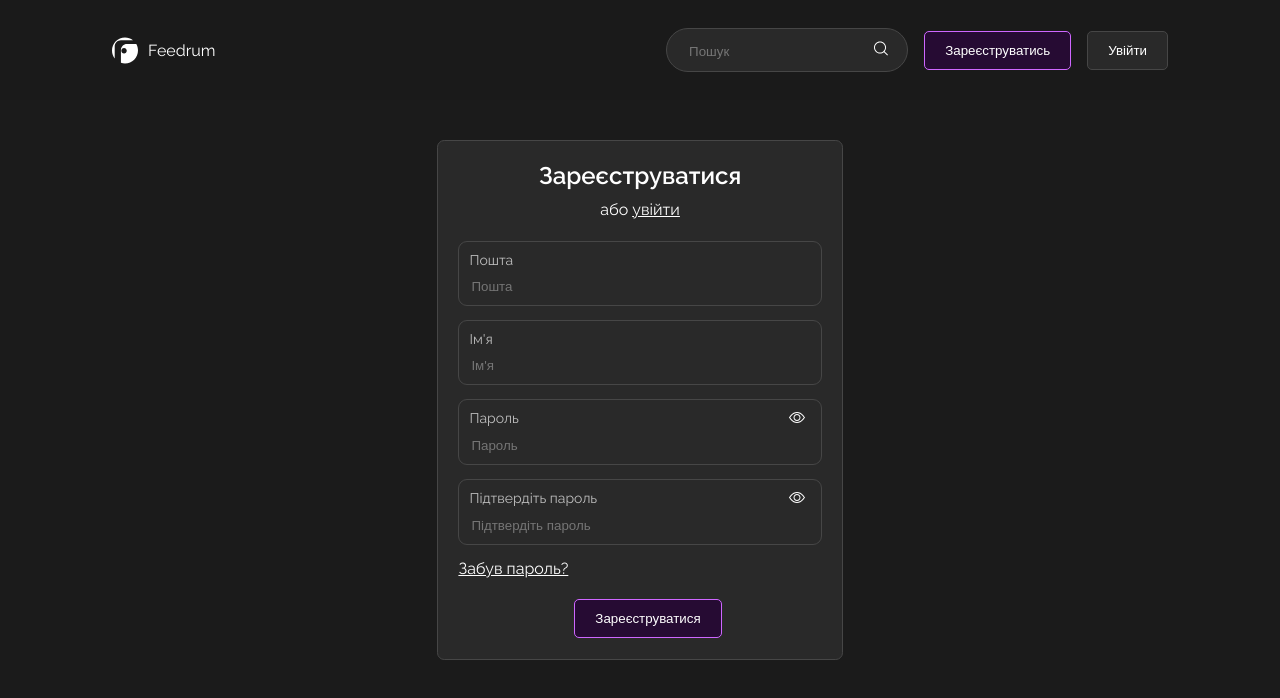
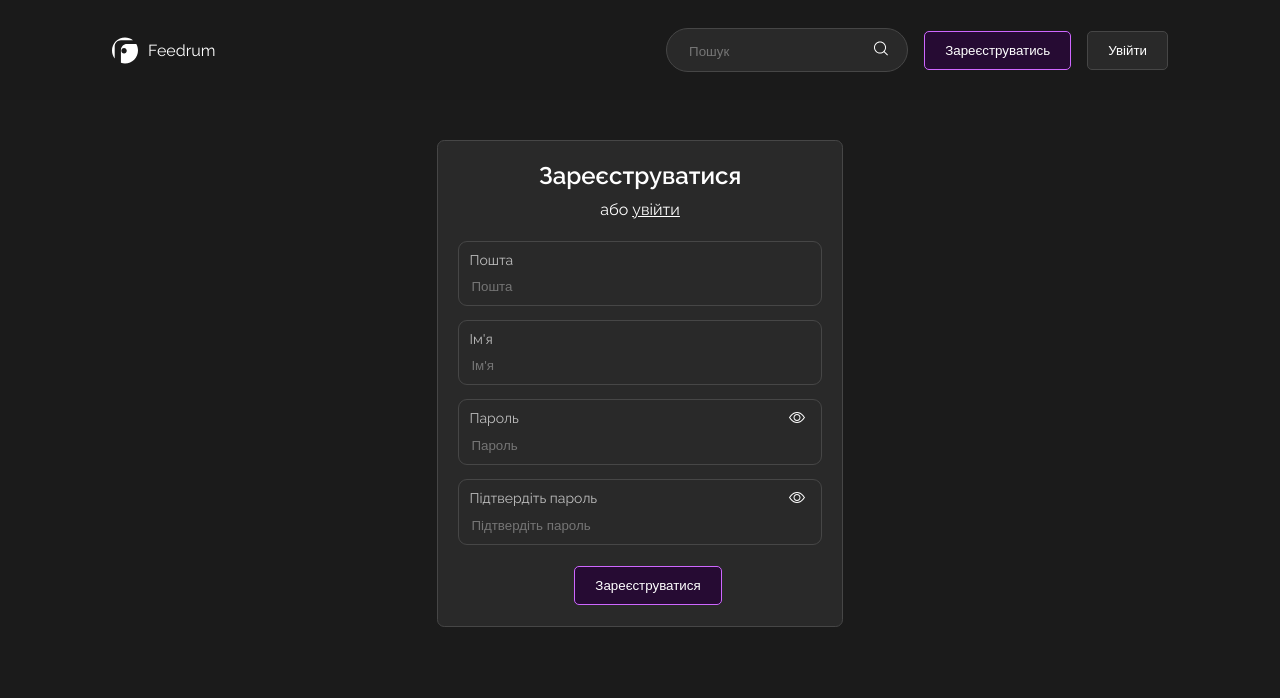
Before and after one commit to Feedrum-Project/feedrum-next, a Next.js app: page /registration in a window 1280 px wide. Shown: the top 698 px of the page. Built offline with nearby package versions, Linux system fonts and the light colour scheme.

Commit message:
added register form and module for this.

```diff
--- a/components/UI/Input/Input.tsx
+++ b/components/UI/Input/Input.tsx
@@ -15,7 +15,7 @@ export default function Input({type="text", name, placeholder}:InputProps) {
                 {type === "password" ?
                     <button><Image src={eye} alt="show password"/></button> : null}
             </div>
-            <input type={type} placeholder={placeholder} className={styles.inputSquareInput}/>
+            <input type={type} placeholder={placeholder} name={name} className={styles.inputSquareInput}/>
         </div>
     )
 }
--- a/helpers/verifyToken.helper.ts
+++ b/helpers/verifyToken.helper.ts
@@ -11,8 +11,8 @@ interface VerifiedJwtUser extends JwtUser, JwtPayload {}
 export default function verifyToken(token: string, type: TokenType) {
     const user = verify(token,
         type === "access"
-        ? process.env.JWT_TOKEN ?? "Nothing"
-        : process.env.JWT_REFRESH_TOKEN ?? "Also nothing");
+            ? process.env.JWT_TOKEN ?? "Nothing"
+            : process.env.JWT_REFRESH_TOKEN ?? "Also nothing");
     if (typeof user === "string") throw new WTFError()
 
     return user as VerifiedJwtUser
--- /dev/null
+++ b/module/RegistrationForm/RegistrationForm.tsx
@@ -0,0 +1,38 @@
+import Button from "components/UI/Button/Button"
+import Input from "components/UI/Input/Input"
+import registrate from "./fetch/registrate"
+
+import styles from "./styles/registration.module.sass"
+
+interface bodyObj {
+    name:string
+    email:string
+    password1:string
+    password2:string
+}
+
+export default function RegistrationForm() {
+    function prepare(e:any) {
+        e.preventDefault()
+        const body:bodyObj = {
+            "name": e.target["Ім'я"].value,
+            "email": e.target["Пошта"].value,
+            "password1": e.target["Пароль"].value,
+            "password2": e.target["Підтвердіть пароль"].value
+        }
+        registrate(body)
+    }
+    return (
+        <form method="POST" action="" onSubmit={(e:any) => prepare(e)}>
+            <div className={styles.registrationMiddle}>
+                <Input type="email" name="Пошта" placeholder="Пошта"/>
+                <Input type="text" name="Ім'я" placeholder="Ім'я"/>
+                <Input type="password" name="Пароль" placeholder="Пароль"/>
+                <Input type="password" name="Підтвердіть пароль" placeholder="Підтвердіть пароль"/>
+            </div>
+            <div className={styles.registrationBottom}>
+                <Button Style="purple">Зареєструватися</Button>
+            </div>
+        </form>
+    )
+}
--- /dev/null
+++ b/module/RegistrationForm/fetch/registrate.ts
@@ -0,0 +1,29 @@
+interface bodyObj {
+    name:string
+    email:string
+    password1:string
+    password2:string
+}
+
+interface bodyPreparing {
+    name:string
+    email:string
+    password:string
+    password1:undefined
+    password2:undefined
+}
+
+export default async function registrate(body:bodyObj) {
+
+    if(body.password1 !== body.password2) return
+
+    const newBody:bodyPreparing = {...body, password1: undefined, password2: undefined, password: body.password1}
+    console.log(newBody)
+    const result = await fetch("http://localhost:3000/api/auth/register", {
+        method:"POST",
+        body: newBody
+    })
+        .then(res => res.json())
+
+    console.log(result)
+}
--- /dev/null
+++ b/module/RegistrationForm/styles/registration.module.sass
@@ -0,0 +1,27 @@
+@import ../../../styles/variables
+.registration
+  &Top
+    display: flex
+    flex-direction: column
+    align-items: center
+    margin: 0 0 1.375rem
+  &Title
+    font-weight: 600
+    font-size: 1.5rem
+    line-height: 1.75rem
+    margin: 0 0 .625rem
+
+  &Middle
+    margin: 0 0 1.32rem
+  &Bottom
+    display: flex
+    justify-content: center
+
+.forgetPassword
+  cursor: pointer
+  width: min-content
+  color: $white
+  font-weight: 400
+
+.login
+  font-weight: 400
--- a/pages/registration/index.tsx
+++ b/pages/registration/index.tsx
@@ -1,9 +1,9 @@
-import Button from "components/UI/Button/Button"
-import Input from "components/UI/Input/Input"
+import RegistrationForm from "module/RegistrationForm/RegistrationForm"
+
 import Link from "next/link"
 import styles from "./registration.module.sass"
 
-export default function Login() {
+export default function Registration() {
     return (
         <div className={styles.main}>
             <div className={styles.form}>
@@ -16,16 +16,7 @@ export default function Login() {
                             або <u><Link href="/login" style={{color:"white"}}>увійти</Link></u>
                         </div>
                     </div>
-                    <div className={styles.registrationMiddle}>
-                        <Input type="text" name="Пошта" placeholder="Пошта"/>
-                        <Input type="text" name="Ім'я" placeholder="Ім'я"/>
-                        <Input type="password" name="Пароль" placeholder="Пароль"/>
-                        <Input type="password" name="Підтвердіть пароль" placeholder="Підтвердіть пароль"/>
-                        <Link href="/forgetPassword" className={styles.forgetPassword}>Забув&nbsp;пароль?</Link>
-                    </div>
-                    <div className={styles.registrationBottom}>
-                        <Button Style="purple">Зареєструватися</Button>
-                    </div>
+                    <RegistrationForm/>
                 </div>
             </div>
         </div>
```
